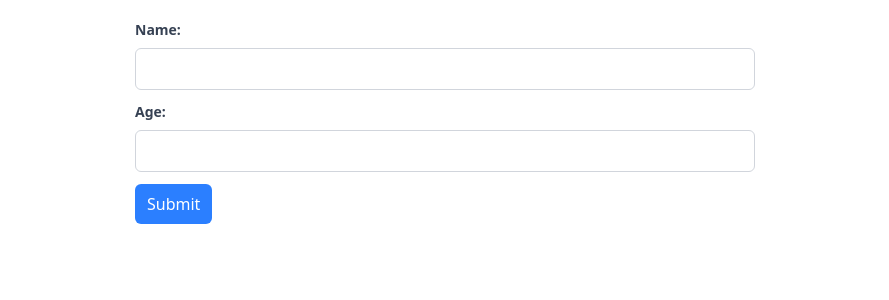
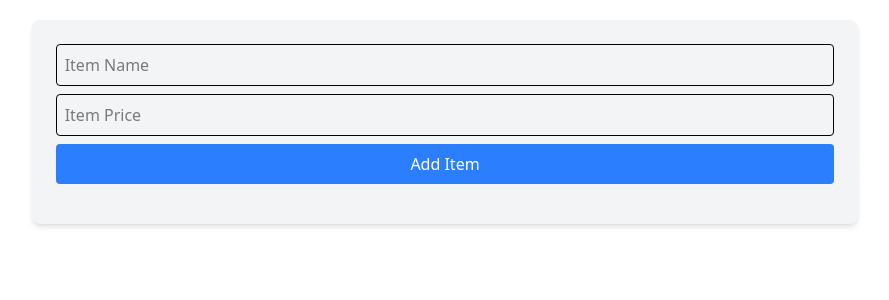
Before and after one commit to tn592/phimart-client, a React (Vite) app: page / in a window 1280 px wide. Shown: the top 300 px of the page, without its empty margins (195-1084 px from the left). Built offline with nearby package versions, Linux system fonts and the light colour scheme.

Commit message:
30.6 done

```diff
--- a/src/App.jsx
+++ b/src/App.jsx
@@ -1,9 +1,9 @@
 // import "./App.css";
-import HookForm from "./components/HookForm";
+import CartApp from "./cart/CartApp";
 function App() {
   return (
     <div className="m-5">
-      <HookForm />
+      <CartApp />
     </div>
   );
 }
--- /dev/null
+++ b/src/cart/CartApp.jsx
@@ -0,0 +1,32 @@
+import { useForm } from "react-hook-form";
+
+const CartApp = () => {
+	const { register, handleSubmit } = useForm();
+
+	const addItem = (data) => {
+		console.log(data);
+	};
+	return (
+		<div className="w-2/3 mx-auto bg-gray-100 rounded-lg p-6 shadow-md">
+			<form onSubmit={handleSubmit(addItem)} className="mb-4 space-y-2">
+				<input
+					{...register("name", { required: true })}
+					type="text"
+					placeholder="Item Name"
+					className="border p-2 rounded w-full"
+				/>
+				<input
+					{...register("price", { required: true })}
+					type="number"
+					placeholder="Item Price"
+					className="border p-2 rounded w-full"
+				/>
+				<button className="bg-blue-500 text-white px-4 py-2 rounded w-full">
+					Add Item
+				</button>
+			</form>
+		</div>
+	);
+};
+
+export default CartApp;
```
